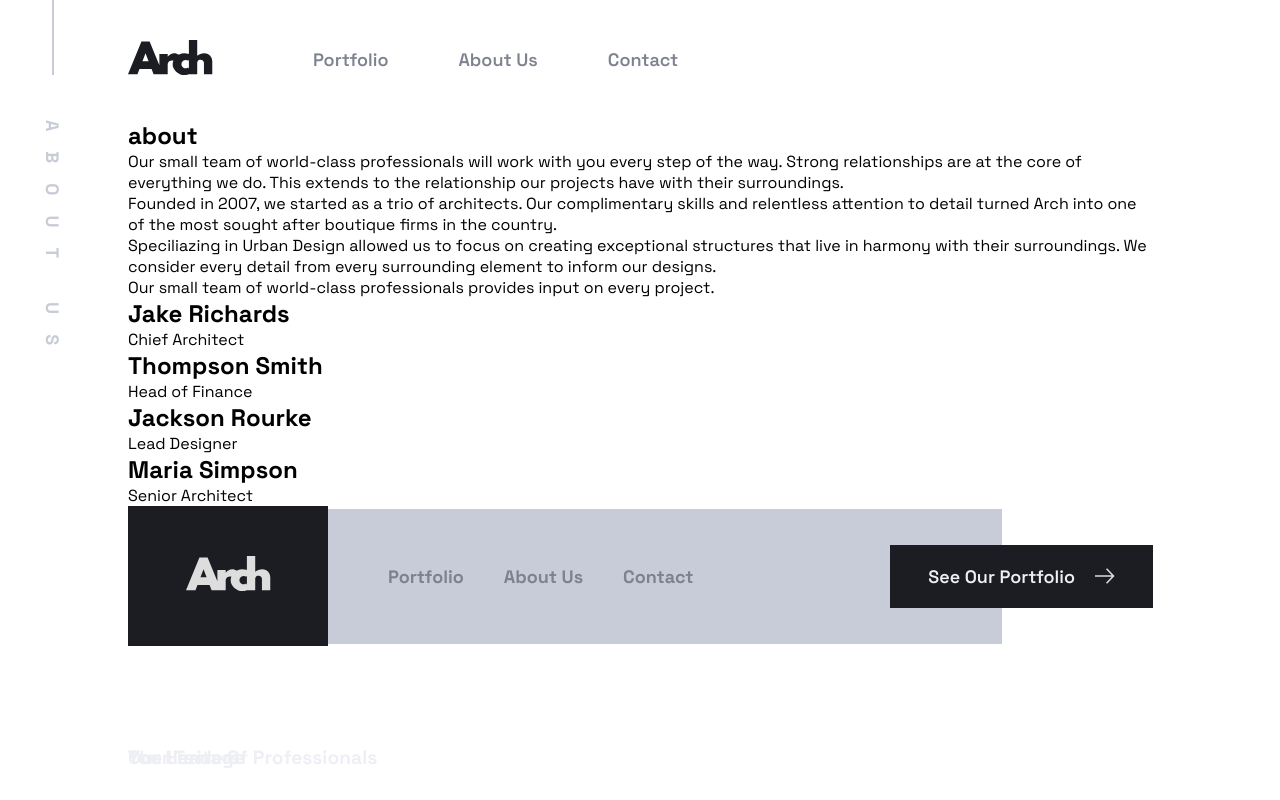
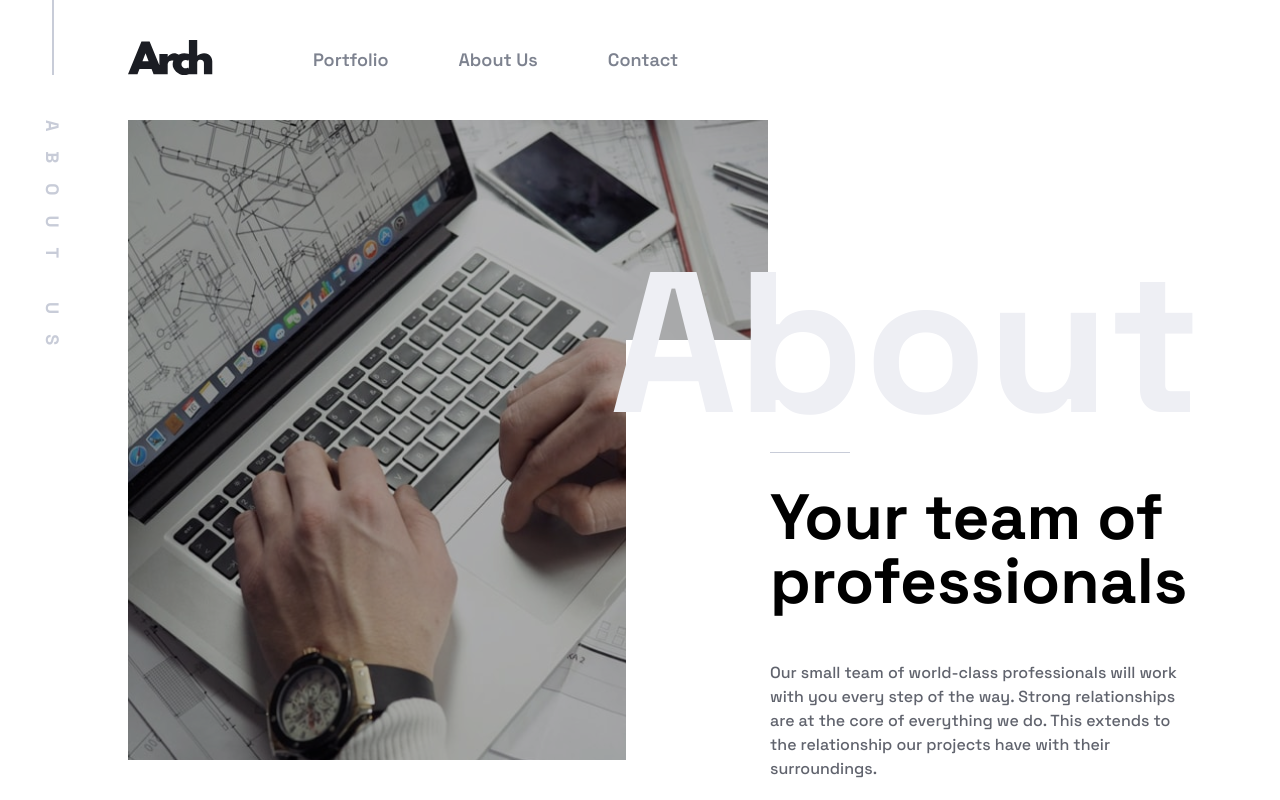
Before and after one commit to massa-ngl/arch_studio_, a plain HTML site: page starter-code/about.html in a window 1280 px wide. Shown: the top 800 px of the page. Drawn offline with Linux system fonts and the light colour scheme.

Commit message:
Add about.css

```diff
--- a/styles/about.css
+++ b/styles/about.css
@@ -39,6 +39,12 @@ body {
   --light-grey: #c8ccd8;
   --very-light-grey: #eeeff4;
   --red-errors: #df5656;
+}
+
+p {
+  color: var(--dark-grey);
+  font-weight: 500;
+  line-height: 1.5;
 }
 
 /* DOCUMENT MARGIN */
@@ -152,142 +158,164 @@ button:hover {
   display: none;
 }
 
-/* FOOTER */
-.footer_sec {
-  display: flex;
-  /* gap: 40px; */
-  align-items: center;
-  position: relative;
+/* SECTION 1 */
+.section_1 {
+  display: grid;
+  grid-template-columns: repeat(2, 1fr);
+  margin-bottom: 20rem;
 }
 
-.logo_f {
-  background-color: var(--very-dark-blue);
-  flex-basis: 200px;
-  padding: 50px 20px;
-  align-items: center;
-  display: flex;
-  justify-content: center;
+.section_1_img {
+  position: absolute;
+  background-image: url(/starter-code/assets/about/desktop/image-hero.jpg);
+  background-color: #4949496e;
+  background-blend-mode: multiply;
+  background-size: cover;
+  background-repeat: no-repeat;
+  padding: 320px;
 }
 
-.logo_f img {
-  width: 85px;
+.section_content {
+  position: relative;
+  left: 498px;
+  top: 220px;
+  z-index: 10;
+  background-color: #fff;
 }
 
-.footer_links {
-  display: flex;
-  gap: 40px;
-  background-color: var(--light-grey);
-  padding: 56px 60px;
-  flex: 1;
-  justify-content: flex-start;
-  margin-right: 150px;
-  /* margin-left: 10px; */
+.big_welcome h1 {
+  position: absolute;
+  margin-top: -7.8rem;
+  margin-left: -1rem;
+  font-weight: bolder;
+  text-transform: capitalize;
+  font-size: 12.5rem;
+  color: var(--very-light-grey);
+  z-index: 100;
 }
 
-.footer_links a {
-  color: var(--medium-grey);
-  text-transform: capitalize;
-  font-size: 18px;
-  font-weight: bold;
+.big_welcome h1,
+.align_content {
+  text-align: left;
+}
+
+.right {
+  padding: 2rem;
+}
+
+.right_bottom {
+  margin-top: 5rem;
+  margin-left: 7rem;
+}
+
+.short_line {
+  height: 1px;
+  width: 5rem;
+  background-color: var(--light-grey);
+  margin-top: 4rem;
+  margin-bottom: 2rem;
+}
+
+.align_content h1 {
+  font-size: 4rem;
+  line-height: 1;
+  font-weight: 800;
+  text-wrap: nowrap;
+  margin-bottom: 3rem;
+}
+
+.break {
+  display: block;
+}
+
+/* SECTION 2 */
+.section_2 {
+  display: grid;
+  grid-template-columns: repeat(2, 1fr);
+  gap: 120px;
+  margin-bottom: 10rem;
+}
+
+.left .short_line {
+  margin-top: -0.2rem;
+  margin-bottom: 6rem;
+}
+
+.left h1 {
+  margin-bottom: 6rem;
+}
+
+.align_content_right {
+  background-image: url(/starter-code/assets/about/desktop/image-heritage.jpg);
+  background-size: cover;
+  background-repeat: no-repeat;
+}
+
+.para {
+  margin-bottom: 2rem;
+}
+
+/* SECTION 3 */
+.content_3_left h1 {
+  font-size: 4rem;
+  line-height: 1;
+  font-weight: 800;
   text-wrap: nowrap;
 }
 
-.proj_btn2 {
-  position: absolute;
-  right: -1px;
+.section_3 {
+  display: grid;
+  grid-template-columns: repeat(2, 1fr);
+  gap: 80px;
+  margin-bottom: 12rem;
 }
 
-
-
-
-
-
-/* PROJECT CONTENTS */
-.project_section {
-  /* position: relative; */
-  margin-bottom: 6rem;
+.content_3_right {
+  display: grid;
+  grid-template-columns: repeat(2, 1fr);
+  column-gap: 20px;
+  row-gap: 50px;
 }
 
-.grid_table {
-  display: grid;
-  grid-template-columns: repeat(3, 1fr);
-  gap: 20px;
+.box {
+  display: flex;
+  flex-direction: column;
 }
 
-.img {
-  position: relative;
-  padding: 2rem;
-  padding: 220px 40px;
+.img_grid {
+  background-color: #a3a3a32e;
+  background-blend-mode: multiply;
+  background-size: cover;
+  background-repeat: no-repeat;
+  padding: 160px;
+  margin-bottom: 18px;
 }
 
-.txt {
-  text-transform: capitalize;
-  color: var(--very-light-grey);
-  position: absolute;
-  bottom: 30px;
-  font-size: 1.2rem;
+.item_1 {
+  background-image: url("/starter-code/assets/about/desktop/avatar-jake.jpg");
 }
 
-.upper {
-  text-transform: uppercase;
+.item_2 {
+  background-image: url("/starter-code/assets/about/desktop/avatar-thompson.jpg");
 }
 
-.img img {
-  width: 300px;
+.item_3 {
+  background-image: url("/starter-code/assets/about/desktop/avatar-jackson.jpg");
 }
 
-.scale {
-  background-repeat: no-repeat;
-  background-size: cover;
-  background-color: #b7b7ff96;
-  background-blend-mode: multiply;
+.item_4 {
+  background-image: url("/starter-code/assets/about/desktop/avatar-maria.jpg");
 }
 
-.seraph {
-  background-image: url("/starter-code/assets/portfolio/desktop/image-seraph.jpg");
-}
-.eebox {
-  background-image: url("/starter-code/assets/portfolio/desktop/image-eebox.jpg");
+h1.name {
+  color: var(--very-dark-blue);
+  font-size: 22px;
+  font-weight: 800;
 }
 
-.federal {
-  background-image: url("/starter-code/assets/portfolio/desktop/image-federal.jpg");
-}
-
-.sol {
-  background-image: url("/starter-code/assets/portfolio/desktop/image-del-sol.jpg");
-}
-
-.prototype {
-  background-image: url("/starter-code/assets/portfolio/desktop/image-prototype.jpg");
-}
-
-.tower_228b {
-  background-image: url("/starter-code/assets/portfolio/desktop/image-228b.jpg");
-}
-
-.grand {
-  background-image: url("/starter-code/assets/portfolio/desktop/image-edelweiss.jpg");
-}
-
-.netcry {
-  background-image: url("/starter-code/assets/portfolio/desktop/image-netcry.jpg");
-}
-
-.hypers {
-  background-image: url("/starter-code/assets/portfolio/desktop/image-hypers.jpg");
-}
-
-.sxiv {
-  background-image: url("/starter-code/assets/portfolio/desktop/image-sxiv.jpg");
-}
-
-.trinity {
-  background-image: url("/starter-code/assets/portfolio/desktop/image-trinity.jpg");
-}
-
-.paramour {
-  background-image: url("/starter-code/assets/portfolio/desktop/image-paramour.jpg");
+.title {
+  color: var(--dark-grey);
+  font-size: 18px;
 }
 
 /* FOOTER SECTION */
```
